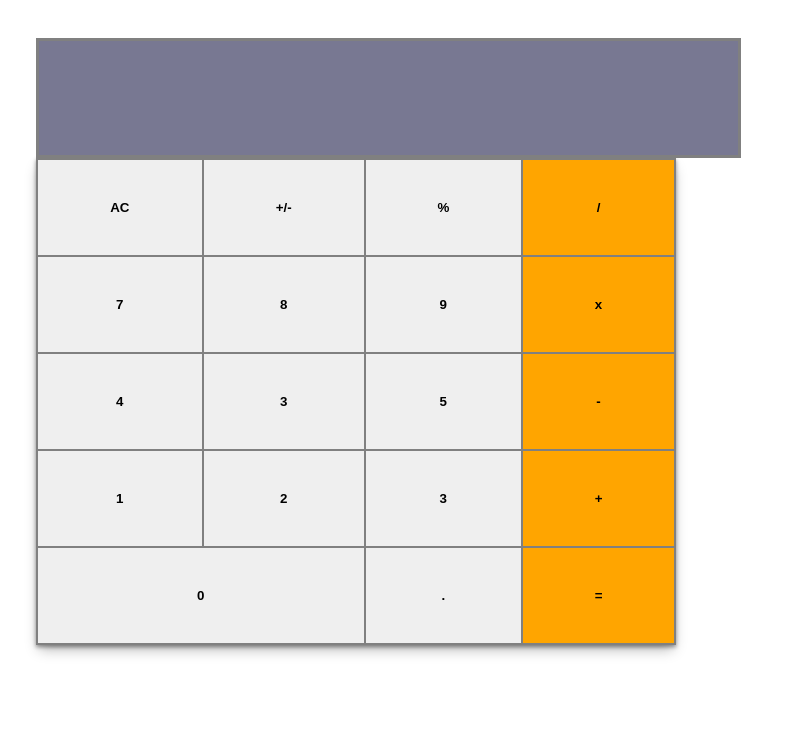
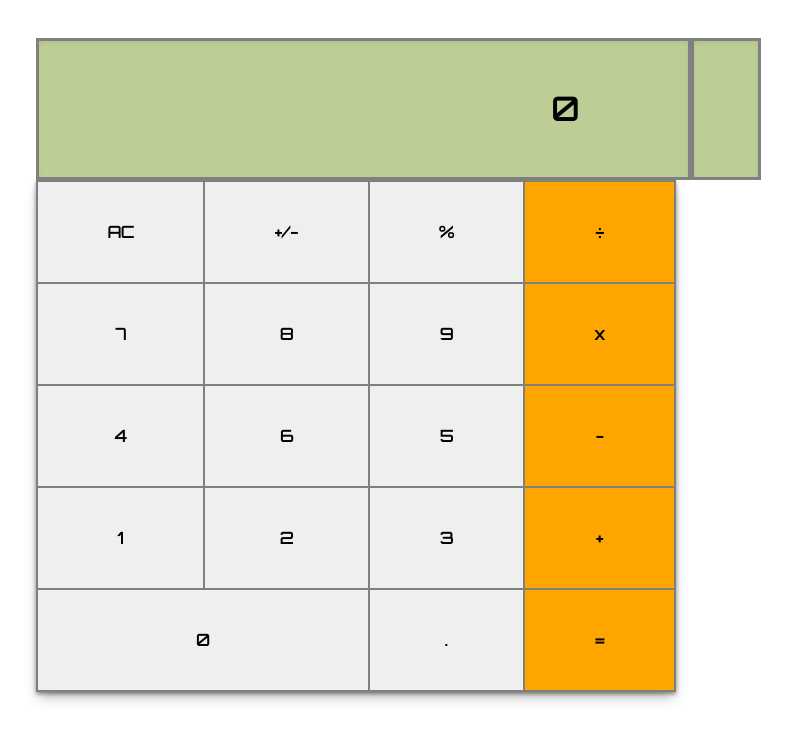
Before and after one commit to redwing555/math-magic, a React (Create React App) app: page / in a window 1280 px wide. Shown: the top 742 px of the page, without its empty margins (284-1076 px from the left). Built offline with nearby package versions, Linux system fonts and the light colour scheme.

Commit message:
adding calculator logic and event

```diff
--- a/package.json
+++ b/package.json
@@ -6,6 +6,7 @@
     "@testing-library/jest-dom": "^5.11.4",
     "@testing-library/react": "^11.1.0",
     "@testing-library/user-event": "^12.1.10",
+    "big.js": "^6.1.1",
     "react": "^17.0.2",
     "react-dom": "^17.0.2",
     "react-scripts": "4.0.3",
--- a/public/index.html
+++ b/public/index.html
@@ -3,6 +3,9 @@
   <head>
     <meta charset="utf-8" />
     <link rel="icon" href="%PUBLIC_URL%/favicon.ico" />
+    <link rel="preconnect" href="https://fonts.googleapis.com">
+<link rel="preconnect" href="https://fonts.gstatic.com" crossorigin>
+<link href="https://fonts.googleapis.com/css2?family=Orbitron&display=swap" rel="stylesheet">
     <meta name="viewport" content="width=device-width, initial-scale=1" />
     <meta name="theme-color" content="#000000" />
     <meta
--- a/src/App.css
+++ b/src/App.css
@@ -17,13 +17,32 @@ table th {
   border: 2px solid gray;
 }
 
+.screen {
+  display: flex;
+}
+
+.input-operation {
+  font-family: 'Orbitron', sans-serif;
+  padding: 1rem 2rem;
+  text-align: center;
+  background-color: #bccd95;
+  box-shadow: rgba(0, 0, 0, 0.06) 0 2px 4px 0 inset;
+  color: black;
+  font-weight: bold;
+  font-size: 2rem;
+  border: 3px solid gray;
+}
+
 .input-number {
-  padding: 3rem 15rem;
-  background-color: rgb(120, 120, 146);
-  color: white;
+  font-family: 'Orbitron', sans-serif;
+  padding: 3rem 6.7rem;
+  background-color: #bccd95;
+  box-shadow: rgba(0, 0, 0, 0.06) 0 2px 4px 0 inset;
+  color: black;
+  text-align: right;
   font-weight: bold;
   letter-spacing: 0.2rem;
-  font-size: 1rem;
+  font-size: 2rem;
   border: 3px solid gray;
 }
 
@@ -32,9 +51,13 @@ table th {
   margin-right: 5rem;
   border: none;
   font-weight: bolder;
+  font-family: 'Orbitron', sans-serif;
+  font-size: 1rem;
 }
 
 .numbers {
+  font-family: 'Orbitron', sans-serif;
+  font-size: 1rem;
   display: grid;
   color: black;
   border: none;
@@ -54,6 +77,8 @@ table th {
 
 .operations {
   background-color: orange;
+  font-family: 'Orbitron', sans-serif;
+  font-size: 1rem;
   border: none;
   padding: 2.5rem 4rem;
   margin: 0;
--- a/src/Components/Calculator.js
+++ b/src/Components/Calculator.js
@@ -1,49 +1,57 @@
-import React from 'react';
+import { useState } from 'react';
+import calculate from '../logic/calculate';
 
-class Calculator extends React.Component {
-  constructor(props) {
-    super(props);
-    this.state = {};
-  }
+const Calculator = () => {
+  const [state, setState] = useState({
+    total: null,
+    next: null,
+    operation: null,
 
-  render() {
+  });
+
+  const handleClick = (event) => {
+    setState({ ...state, ...calculate(state, event.target.value) });
+  };
+
   return (
     <div className="calculator">
-        <input type="text" className="input-number" />
+      <div className="screen">
+        <input type="text" className="input-number" value={state.total || (state.next || '0')} />
+        <div className="input-operation">{state.operation && state.next ? state.operation + state.next : state.operation}</div>
+      </div>
       <table>
         <tr className="tr1">
-            <th><input type="button" value="AC" className="glob numbers" aria-label="AC" /></th>
-            <th><input type="button" value="+/-" className="glob numbers" aria-label="+/-" /></th>
-            <th><input type="button" value="%" className=" glob numbers" aria-label="%" /></th>
-            <th><input type="button" value="/" className="glob operations" aria-label="/" /></th>
+          <th><input type="button" value="AC" className="glob numbers" aria-label="AC" onClick={handleClick} /></th>
+          <th><input type="button" value="+/-" className="glob numbers" aria-label="+/-" onClick={handleClick} /></th>
+          <th><input type="button" value="%" className=" glob numbers" aria-label="%" onClick={handleClick} /></th>
+          <th><input type="button" value="÷" className="glob operations" aria-label="÷" onClick={handleClick} /></th>
         </tr>
         <tr className="tr2">
-            <th><input type="button" value="7" className="glob numbers" aria-label="7" /></th>
-            <th><input type="button" value="8" className="glob numbers" aria-label="8" /></th>
-            <th><input type="button" value="9" className="glob numbers" aria-label="9" /></th>
-            <th><input type="button" value="x" className="glob operations" aria-label="x" /></th>
+          <th><input type="button" value="7" className="glob numbers" aria-label="7" onClick={handleClick} /></th>
+          <th><input type="button" value="8" className="glob numbers" aria-label="8" onClick={handleClick} /></th>
+          <th><input type="button" value="9" className="glob numbers" aria-label="9" onClick={handleClick} /></th>
+          <th><input type="button" value="x" className="glob operations" aria-label="x" onClick={handleClick} /></th>
         </tr>
         <tr className="tr3">
-            <th><input type="button" value="4" className="glob numbers" aria-label="4" /></th>
-            <th><input type="button" value="3" className="glob numbers" aria-label="3" /></th>
-            <th><input type="button" value="5" className="glob numbers" aria-label="5" /></th>
-            <th><input type="button" value="-" className="glob operations" aria-label="-" /></th>
+          <th><input type="button" value="4" className="glob numbers" aria-label="4" onClick={handleClick} /></th>
+          <th><input type="button" value="6" className="glob numbers" aria-label="6" onClick={handleClick} /></th>
+          <th><input type="button" value="5" className="glob numbers" aria-label="5" onClick={handleClick} /></th>
+          <th><input type="button" value="-" className="glob operations" aria-label="-" onClick={handleClick} /></th>
         </tr>
         <tr className="tr4">
-            <th><input type="button" value="1" className="glob numbers" aria-label="1" /></th>
-            <th><input type="button" value="2" className="glob numbers" aria-label="2" /></th>
-            <th><input type="button" value="3" className="glob numbers" aria-label="3" /></th>
-            <th><input type="button" value="+" className="glob operations" aria-label="+" /></th>
+          <th><input type="button" value="1" className="glob numbers" aria-label="1" onClick={handleClick} /></th>
+          <th><input type="button" value="2" className="glob numbers" aria-label="2" onClick={handleClick} /></th>
+          <th><input type="button" value="3" className="glob numbers" aria-label="3" onClick={handleClick} /></th>
+          <th><input type="button" value="+" className="glob operations" aria-label="+" onClick={handleClick} /></th>
         </tr>
         <tr className="tr5">
-            <th colSpan="2"><input type="button" value="0" className="glob zero" aria-label="0" /></th>
-            <th><input type="button" value="." className="glob numbers" aria-label="." /></th>
-            <th><input type="button" value="=" className="glob operations" aria-label="=" /></th>
+          <th colSpan="2"><input type="button" value="0" className="glob zero" aria-label="0" onClick={handleClick} /></th>
+          <th><input type="button" value="." className="glob numbers" aria-label="." onClick={handleClick} /></th>
+          <th><input type="button" value="=" className="glob operations" aria-label="=" onClick={handleClick} /></th>
         </tr>
       </table>
     </div>
   );
-  }
-}
+};
 
 export default Calculator;
--- /dev/null
+++ b/src/logic/calculate.js
@@ -0,0 +1,129 @@
+import operate from './operate';
+
+function isNumber(item) {
+  return !!item.match(/[0-9]+/);
+}
+
+/**
+ * Given a button name and a calculator data object, return an updated
+ * calculator data object.
+ *
+ * Calculator data object contains:
+ *   total:s      the running total
+ *   next:String       the next number to be operated on with the total
+ *   operation:String  +, -, etc.
+ */
+export default function calculate(obj, buttonName) {
+  if (buttonName === 'AC') {
+    return {
+      total: null,
+      next: null,
+      operation: null,
+    };
+  }
+
+  if (isNumber(buttonName)) {
+    if (buttonName === '0' && obj.next === '0') {
+      return {};
+    }
+    // If there is an operation, update next
+    if (obj.operation) {
+      if (obj.next) {
+        return { ...obj, next: obj.next + buttonName };
+      }
+      return { ...obj, next: buttonName };
+    }
+    // If there is no operation, update next and clear the value
+    if (obj.next) {
+      return {
+        next: obj.next + buttonName,
+        total: null,
+      };
+    }
+    return {
+      next: buttonName,
+      total: null,
+    };
+  }
+
+  if (buttonName === '.') {
+    if (obj.next) {
+      if (obj.next.includes('.')) {
+        return { ...obj };
+      }
+      return { ...obj, next: `${obj.next}.` };
+    }
+    if (obj.operation) {
+      return { next: '0.' };
+    }
+    if (obj.total) {
+      if (obj.total.includes('.')) {
+        return {};
+      }
+      return { total: `${obj.total}.` };
+    }
+    return { total: '0.' };
+  }
+
+  if (buttonName === '=') {
+    if (obj.next && obj.operation) {
+      return {
+        total: operate(obj.total, obj.next, obj.operation),
+        next: null,
+        operation: null,
+      };
+    }
+    // '=' with no operation, nothing to do
+    return {};
+  }
+
+  if (buttonName === '+/-') {
+    if (obj.next) {
+      return { ...obj, next: (-1 * parseFloat(obj.next)).toString() };
+    }
+    if (obj.total) {
+      return { ...obj, total: (-1 * parseFloat(obj.total)).toString() };
+    }
+    return {};
+  }
+
+  // Button must be an operation
+
+  // When the user presses an operation button without having entered
+  // a number first, do nothing.
+  // if (!obj.next && !obj.total) {
+  //   return {};
+  // }
+
+  // User pressed an operation after pressing '='
+  if (!obj.next && obj.total && !obj.operation) {
+    return { ...obj, operation: buttonName };
+  }
+
+  // User pressed an operation button and there is an existing operation
+  if (obj.operation) {
+    if (obj.total && !obj.next) {
+      return { ...obj, operation: buttonName };
+    }
+
+    return {
+      total: operate(obj.total, obj.next, obj.operation),
+      next: null,
+      operation: buttonName,
+    };
+  }
+
+  // no operation yet, but the user typed one
+
+  // The user hasn't typed a number yet, just save the operation
+  if (!obj.next) {
+    return { operation: buttonName };
+  }
+
+  // save the operation and shift 'next' into 'total'
+  return {
+    total: obj.next,
+    next: null,
+    operation: buttonName,
+  };
+}
--- /dev/null
+++ b/src/logic/operate.js
@@ -0,0 +1,26 @@
+import Big from 'big.js';
+
+export default function operate(numberOne, numberTwo, operation) {
+  const one = Big(numberOne);
+  const two = Big(numberTwo);
+  if (operation === '+') {
+    return one.plus(two).toString();
+  }
+  if (operation === '-') {
+    return one.minus(two).toString();
+  }
+  if (operation === 'x') {
+    return one.times(two).toString();
+  }
+  if (operation === '÷') {
+    try {
+      return one.div(two).toString();
+    } catch (err) {
+      return "Can't divide by 0.";
+    }
+  }
+  if (operation === '%') {
+    return one.mod(two).toString();
+  }
+  throw Error(`Unknown operation '${operation}'`);
+}
```
Also changed, not shown: 1 other file (tests, documents, lock files or other folders). Lines whose indentation alone changed are shown as unchanged.
